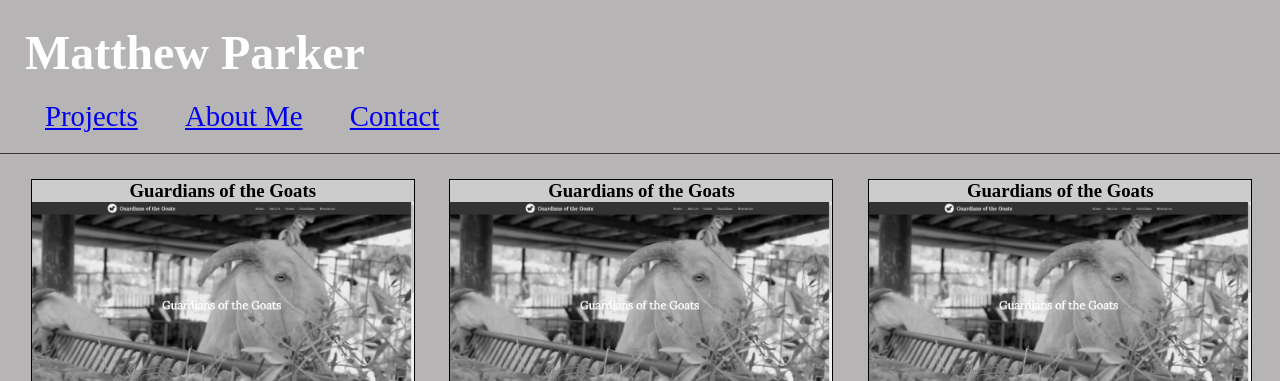
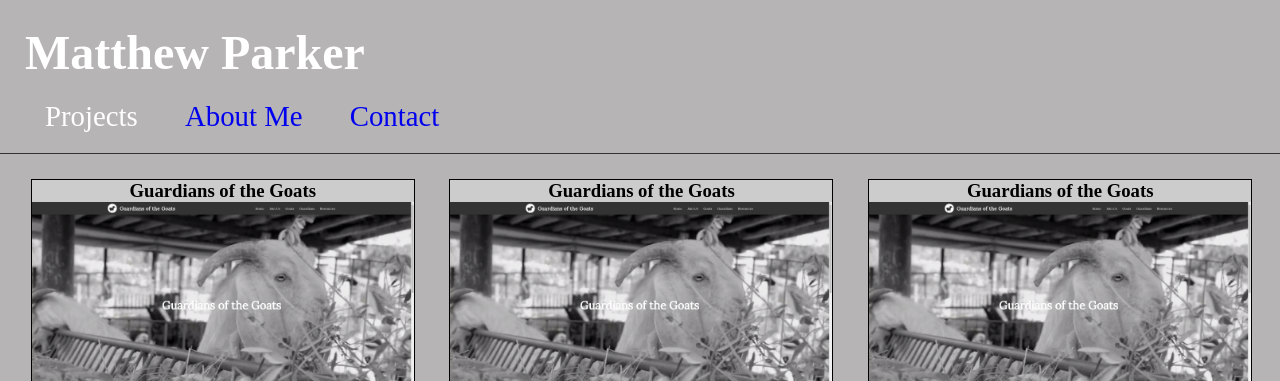
Before and after one commit to matthewlparker/portfolio, a website: page public/index.html in a window 1280 px wide. In both pictures the pointer is over the link "Projects". Shown: the top 381 px of the page. Drawn offline with nearby package versions, Linux system fonts and the light colour scheme; a script that the page names is missing.

Commit message:
Made nav links turn white on hover

```diff
--- a/public/scripts/controllers/aboutController.js
+++ b/public/scripts/controllers/aboutController.js
@@ -11,7 +11,6 @@ var app = app || {};
   aboutController.initAbout = function(){
     $('.tab-content').hide();
     $('#about-me-page').fadeIn(350);
-    console.log('init about');
   }
 
   module.aboutController = aboutController;
--- a/public/scripts/controllers/contactController.js
+++ b/public/scripts/controllers/contactController.js
@@ -11,7 +11,6 @@ var app = app || {};
   contactController.initContact = function(){
     $('.tab-content').hide();
     $('#contact-page').fadeIn(350);
-    console.log('init about');
   }
 
   module.contactController = contactController;
--- a/public/scripts/controllers/projectController.js
+++ b/public/scripts/controllers/projectController.js
@@ -11,7 +11,6 @@ var app = app || {};
   projectController.initProject = function(){
     $('.tab-content').hide();
     $('#projects').fadeIn(350);
-    console.log('init projects');
   }
 
   module.projectController = projectController;
--- a/public/styles/base.css
+++ b/public/styles/base.css
@@ -13,6 +13,7 @@ global styles reset*/
   margin: 0;
   width: 100%;
   box-sizing: border-box;
+  text-decoration: none;
 }
 
 html, body {
@@ -32,6 +33,15 @@ h1 {
 
 li {
   cursor: pointer; cursor: hand;
+}
+
+a:hover {
+  color: white;
+}
+
+a:visited {
+  text-decoration: none;
+  color: black;
 }
 
 .title {
--- a/public/styles/state.css
+++ b/public/styles/state.css
@@ -8,6 +8,10 @@ and on tablets*/
     display: inline-block;
     font-size: 3em;
     margin: 25px 0 0px 25px;
+  }
+
+  a:hover {
+    color: white;
   }
   .toggleMenu {
     display: none;
```
